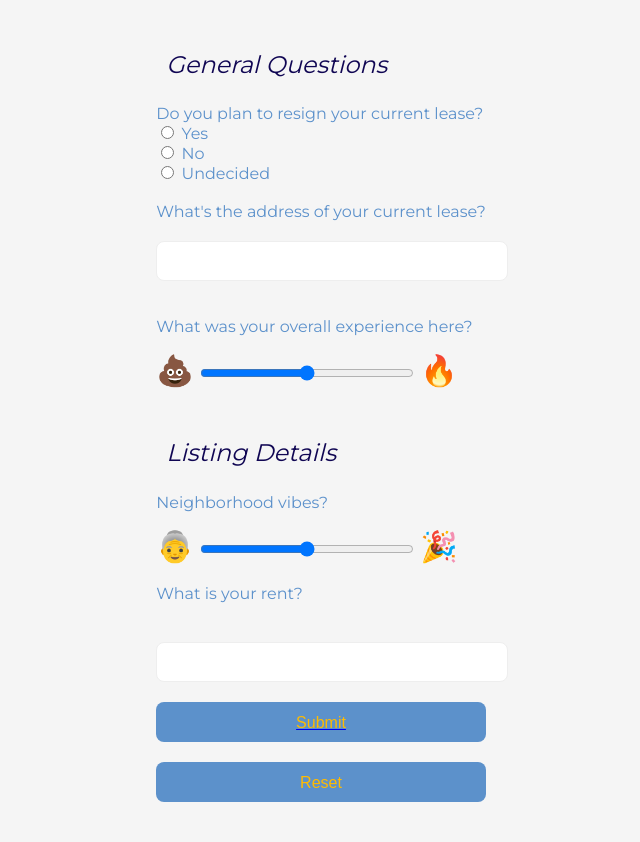
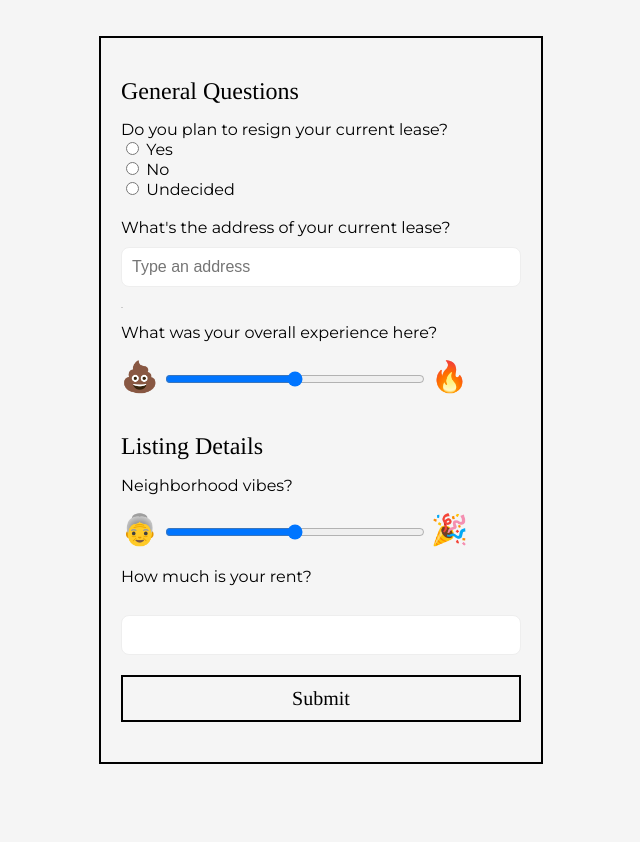
Before and after one commit to mgawthro/KnockKnock, a Flask app: page /current in a window 1280 px wide. Shown: the whole page, without its empty margins (319-959 px from the left). After the commit the page ends 764 px from the top, so only its background shows below. Run offline with Flask 3, Linux system fonts and the light colour scheme.

Commit message:
Update current.html

```diff
--- a/templates/current.html
+++ b/templates/current.html
@@ -1,29 +1,24 @@
 <!DOCTYPE html>
-<html lang="en" class="theme1 ">
-<link rel="stylesheet" href="current.css">
-<link rel="stylesheet" href="https://fonts.googleapis.com/css2?family=Montserrat:wght@400;700&display=swap">
+<html lang="en" class="theme1">
+<head>
     <head>
         <meta charset="UTF-8">
         <meta http-equiv="X-UA-Compatible" content="IE=edge">
         <meta name="viewport" content="width=device-width, initial-scale=1.0">
-    <script src = "script.js"></script>
-    <title>
-    </title>
-</head>
-<script src = "script.js"></script>
+        <link rel="stylesheet" href="https://fonts.googleapis.com/css2?family=Montserrat:wght@400;700&display=swap">
+        <link rel="stylesheet" href="https://fonts.googleapis.com/css2?family=Tinos:wght@400;700&display=swap">
+
     <style>
         .theme1 {
             font-family: 'Montserrat', sans-serif;
-        --text-color: rgb(92, 145, 203); /* rgb(255, 255, 255); */
+            --text-color: black;
             --background-color: whitesmoke;
             --accent-color: #100653;
-        --accent-color1:#100653;
             --accent-text: #ffbb00;
         }
 
         body {
             margin: 0;
-        font-family: 'Montserrat', sans-serif;
             background-color: var(--background-color);
             color: var(--text-color);
             display: flex;
@@ -31,26 +26,25 @@
             align-items: center;
             min-height: 100vh;
             overflow: auto;
+            font-family: 'Montserrat', sans-serif;
         }
 
         form {
             max-width: 400px;
             padding: 20px;
-        align-items: center;
-        /* background-color: rgba(255, 255, 255, 0.9); */
-        /* border-radius: 10px; */
-        /* box-shadow: 0 0 20px rgba(0, 0, 0, 0.1); */
+            background-color: transparent;
+            border: 2px solid black;
+            background-color: var(--background-color);
         }
 
         h2 {
+            font-family: 'Tinos', serif;
             font-size: 24px;
             font-weight: 350;
-        font-style: italic;
-        color: var(--accent-color);
-        /* background-color: var(--accent-color); */
-        padding: 10px;
+            color: black;
             border-radius: 8px;
             margin-bottom: 15px;
+
         }
 
         label[type="text"] {
@@ -62,61 +56,78 @@
             border-radius: 8px;
             border: none;
             letter-spacing: 1px;
-        padding: 10px;
             padding-top: 20px;
             margin-top: 10px;
             margin-bottom: 10px;
             display: block;
         }
 
-    input[type="text"], [type="number"]{
+        input[type="text"], [type="number"] {
             width: 100%;
             padding: 10px;
             border: 1px solid #eee;
             border-radius: 8px;
             font-size: 16px;
             margin-bottom: 20px;
-        margin-top: 20px;
-    }
-
-    button [type="reset"] {
-        background-color: var(--accent-text);
-        color: var(--accent-text);
-        border: none;
-        border-radius: 8px;
-        padding-top: 10px;
-        padding: 12px 20px;
-        font-size: 16px;
-        cursor: pointer;
-        transition: background-color 0.3s ease;
-        margin-bottom: 20px;
+            margin-top: 10px;
+            box-sizing: border-box;
         }
 
         button {
-        background-color: var(--text-color);
-        color: var(--accent-text);
-        border: none;
-        border-radius: 8px;
-        padding-top: 10px;
-        padding: 12px 20px;
-        font-size: 16px;
+            margin-bottom: 10px;
+            font-family: 'Tinos', serif;
+            font-weight: 300;
+            font-size: 20px;
+            background-color: transparent;
+            border: 2px solid black;
+            padding: 10px 20px;
             cursor: pointer;
-        transition: background-color 0.3s ease;
+            transition: opacity 0.5s;
             margin-bottom: 20px;
-        height:40px;
             width: 100%;
-        display:flex;
-        flex-direction: column;
-        align-items: center;
+
+        }
+        button:hover {
+            background-color: var(--accent-color);
+            color: white;
         }
 
-    button:hover {
-        background-color: darken(var(--text-color), 10%);
-        color:var(--accent-color);
+        a {
+            text-decoration: none;
         }
+
+        #autocomplete-list {
+            list-style: none;
+            padding: 0;
+            margin: 0;
+            border: 1px solid #ccc;
+            border-top: none;
+            position: absolute;
+            z-index: 1000;
+            background-color: whitesmoke;
+            opacity: 1;
+        }
+
+        #autocomplete-list li {
+            padding: 10px;
+            cursor: pointer;
+            background-color: whitesmoke;
+            opacity: 1;
+        }
+
+        #autocomplete-list li:hover {
+            background-color: white;
+            opacity: 1;
+        }
+
     </style>
+
+</head>
 <body>
-    <form id = "currentPosting" action="{{ url_for('form_submission') }}" method="post">
+    <div class="hiddenmap" id="map"></div>
+
+
+    <form id="currentPosting" action="{{ url_for('form_submission') }}" method="post">
         <h2>General Questions</h2>
 
         <label for="status">Do you plan to resign your current lease?</label><br>
@@ -127,49 +138,61 @@
         <input type="radio" id="undecided" name="resign" value="UNDECIDED">
         <label for="undecided">Undecided</label><br><br>
 
-        <label for="addy">What's the address of your current lease?</label><br>
-        <input type = "text" id = "addy" name = "address"><br>
+        <label for="addy">What's the address of your current lease?</label>
+        <input type="text" id="addy" placeholder="Type an address">
+        <ul id="autocomplete-list"></ul>
 
         <p>What was your overall experience here?</p>
         <label for="overall-slider"></label>
-            <span style="font-size: 30px;">&#128169</span>
-            <input style="width: 65%; background:grey;" type="range" id="slider1" name="slider1" min="0" max="100" step="1" value="50">
-            <span style="font-size: 30px;">&#x1f525</span>
-        </label> <br><br>
+        <span style="font-size: 30px;">&#128169;</span>
+        <input style="width: 65%; background:grey;" type="range" id="slider" name="slider" min="0" max="100" step="1" value="50">
+        <span style="font-size: 30px;">&#x1f525;</span>
+        <br><br>
 
         <h2>Listing Details</h2>
 
         <p>Neighborhood vibes?</p>
         <label for="party-slider"></label>
-            <span style="font-size: 30px;">	&#x1f475</span>
-            <input style="width: 65%; background:grey;" type="range" id="slider2" name="slider2" min="0" max="100" step="1" value="50">
-            <span style="font-size: 30px;">	&#127881</span>
-        </label> <br><br>
-        <!---
-        <label for="rentRange">What is your rent range?</label><br><br>
-        <input type = "radio" id = "rentRange" name = "Rent &lt;800" value = "YES">
-        <label for = "Rent &lt;800">&lt 800</label><br>
-        <input type = "radio" id = "rentRange" name = "Rent 800-1000" value = "YES">
-        <label for = "Rent 800-1000">800-1000</label><br>
-        <input type = "radio" id = "rentRange" name = "Rent 1000-1200" value = "YES">
-        <label for = "Rent 1000-1200">1000-1200</label><br>
-        <input type = "radio" id = "rentRange" name = "Rent 1200-1400" value = "YES">
-        <label for = "Rent 1200-1400">1200-1400</label><br>
-        <input type = "radio" id = "rentRange" name = "Rent &gt;1400" value = "YES">
-        <label for = "Rent &gt;1400">&gt 1400</label><br>
+        <span style="font-size: 30px;">	&#x1f475;</span>
+        <input style="width: 65%; background:grey;" type="range" id="slider" name="slider" min="0" max="100" step="1" value="50">
+        <span style="font-size: 30px;">	&#127881;</span>
+        <br><br>
 
-        -->
+        <label for="rentRange">How much is your rent?</label><br><br>
+        <input type = "number" id = "rent" name = "Rent">
 
-        <label for="rentRange">What is your rent?</label><br><br>
-        <input type = "number" id = "rent" name = "Rent">
-        <!-- Submit Button! -->
+        <!-- Submit Button -->
         <br>
         <a href="{{ url_for('potential') }}">
-            <button class="button">Submit</button>
+            <button type="button" class="transition-button">Submit</button>
         </a>
-        <button type="reset" value="Reset">Reset</button>
     </form>
+    <script>
+        //array?
+        const addresses = [
+            "701 Catherine St, Ann Arbor, MI",
+            "5377 Standish Dr, Troy, MI"
+        ];
 
+        const input = document.getElementById("addy");
+        const autocompleteList = document.getElementById("autocomplete-list");
+        input.addEventListener("input", function () {
+            const inputValue = this.value.toLowerCase();
+            autocompleteList.innerHTML = '';
+
+            const filteredAddresses = addresses.filter(address => address.toLowerCase().includes(inputValue));
+
+            filteredAddresses.forEach(address => {
+                const listItem = document.createElement("li");
+                listItem.textContent = address;
+                autocompleteList.appendChild(listItem);
+
+                listItem.addEventListener("click", function () {
+                    input.value = address;
+                    autocompleteList.innerHTML = '';
+                });
+            });
+        });
+    </script>
 </body>
-
 </html>
```
Lines whose indentation alone changed are shown as unchanged.
